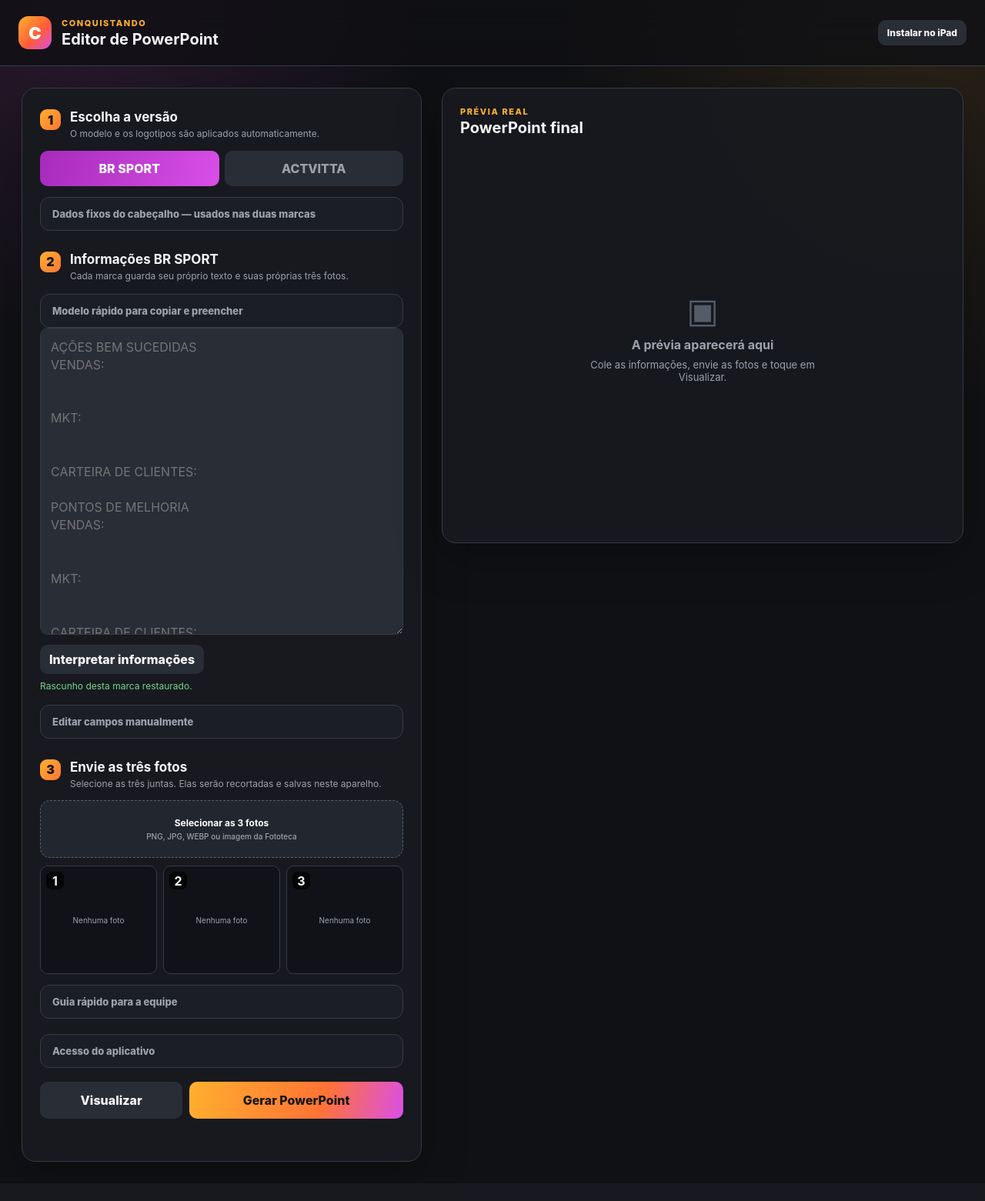
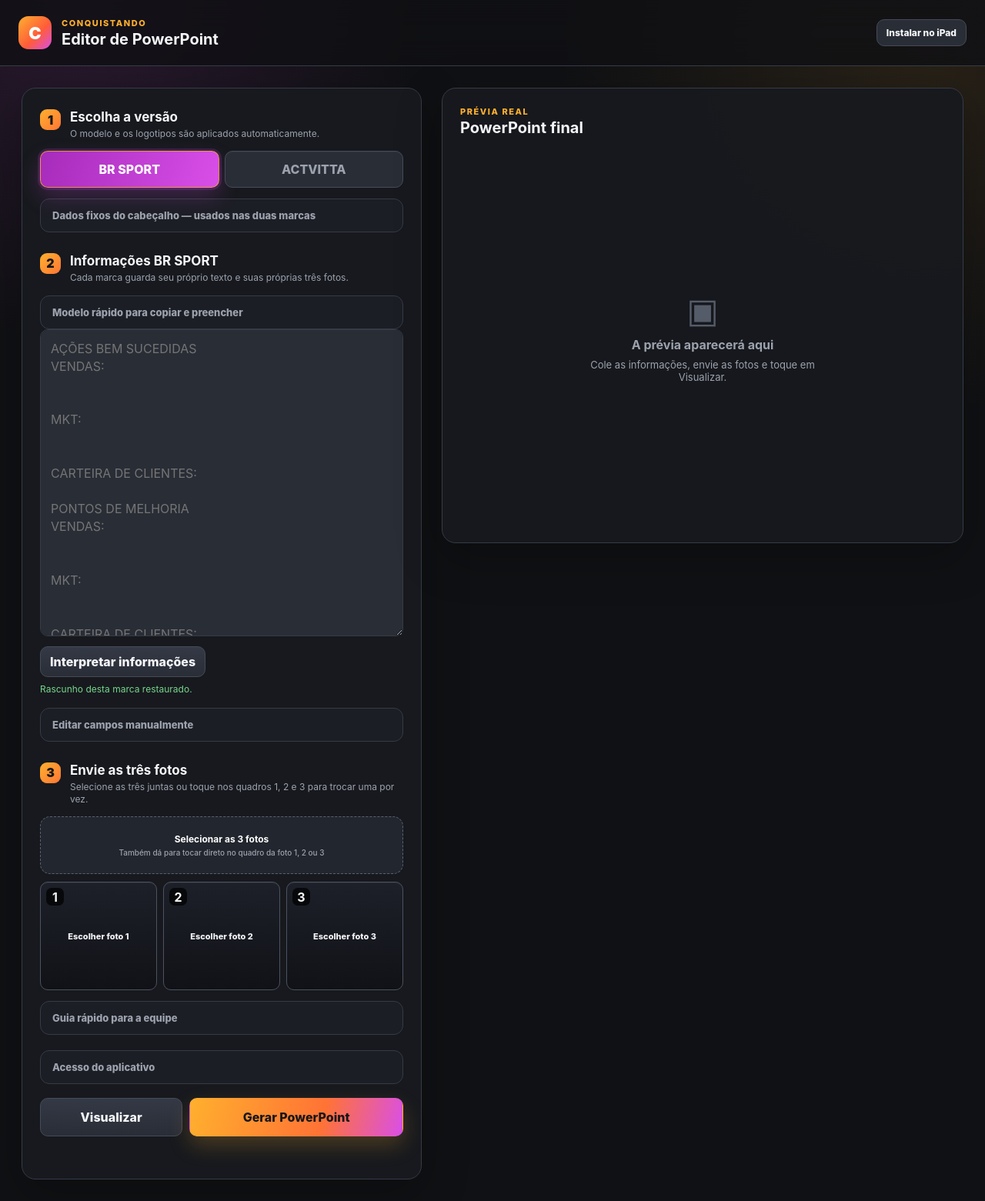
Before and after one commit to nimotodagod-rgb/nimo, a Flask app: page / in a window 1280 px wide. Shown: the whole page at 77% size. Before the commit the page ends 1538 px from the top, so only its background shows below. Run offline with Flask 3, Linux system fonts and the light colour scheme.

Commit message:
Melhorar selecao de fotos e botoes

```diff
--- a/web/static/app.js
+++ b/web/static/app.js
@@ -240,12 +240,16 @@ function openPhotoDatabase() {
 
 async function saveBrandPhotos(brand) {
   const database = await openPhotoDatabase();
-  const photos = state.drafts[brand].photos.map((file, index) => ({
-    blob: file,
-    name: file.name || `foto-${index + 1}.jpg`,
-    type: file.type || "image/jpeg",
-    lastModified: file.lastModified || Date.now(),
-  }));
+  const photos = normalizePhotoList(state.drafts[brand].photos).map((file, index) =>
+    file
+      ? {
+          blob: file,
+          name: file.name || `foto-${index + 1}.jpg`,
+          type: file.type || "image/jpeg",
+          lastModified: file.lastModified || Date.now(),
+        }
+      : null
+  );
   await new Promise((resolve, reject) => {
     const transaction = database.transaction(PHOTO_STORE, "readwrite");
     transaction.objectStore(PHOTO_STORE).put({ brand, photos });
@@ -266,12 +270,13 @@ async function readBrandPhotos(brand) {
     request.onerror = () => reject(request.error || new Error("Falha ao ler as fotos."));
   });
   if (!record?.photos?.length) return [];
-  return record.photos.map(
-    (item, index) =>
-      new File([item.blob], item.name || `foto-${index + 1}.jpg`, {
+  return normalizePhotoList(record.photos).map((item, index) =>
+    item?.blob
+      ? new File([item.blob], item.name || `foto-${index + 1}.jpg`, {
         type: item.type || item.blob?.type || "image/jpeg",
         lastModified: item.lastModified || Date.now(),
       })
+      : null
   );
 }
 
@@ -296,6 +301,14 @@ function setBusy(value) {
   $("#busy").hidden = !value;
   $("#previewButton").disabled = value;
   $("#generateButton").disabled = value;
+}
+
+function normalizePhotoList(photos = []) {
+  return [0, 1, 2].map((index) => photos[index] || null);
+}
+
+function hasThreePhotos(photos = []) {
+  return normalizePhotoList(photos).every(Boolean);
 }
 
 function buildCaptionEditor() {
@@ -464,20 +477,36 @@ async function interpret(force = false) {
 }
 
 function renderPhotos() {
-  const photos = activeDraft().photos;
+  const photos = normalizePhotoList(activeDraft().photos);
   const slots = $$("#photoGrid .photo-slot");
   slots.forEach((slot, index) => {
     const file = photos[index];
     const number = `<b>${index + 1}</b>`;
     if (!file) {
-      slot.innerHTML = `${number}<span>Nenhuma foto</span>`;
+      slot.classList.remove("has-photo");
+      slot.innerHTML = `${number}<span>Escolher foto ${index + 1}</span>`;
       return;
     }
     const url = URL.createObjectURL(file);
+    slot.classList.add("has-photo");
     slot.innerHTML = `${number}<img alt="Foto ${index + 1}">`;
     slot.querySelector("img").src = url;
     slot.querySelector("img").onload = () => URL.revokeObjectURL(url);
   });
+}
+
+async function savePhotoSelection(brand, successMessage) {
+  renderPhotos();
+  schedulePreview();
+  setDraftStatus("Salvando fotos…");
+  try {
+    await saveBrandPhotos(brand);
+    setMessage(successMessage, "success");
+    setDraftStatus("Texto e fotos salvos neste aparelho.", "success");
+  } catch (_error) {
+    setMessage("As fotos foram selecionadas, mas não puderam ser salvas.", "error");
+    setDraftStatus("Mantenha o aplicativo aberto até gerar o PowerPoint.", "error");
+  }
 }
 
 function element(tag, className = "", text = "") {
@@ -527,7 +556,7 @@ function createPhotoSlide(data) {
   const slide = element("article", "ppt-slide");
   addSlideHeader(slide, "Imagens", data);
   const grid = element("div", "ppt-photos");
-  activeDraft().photos.forEach((file, index) => {
+  normalizePhotoList(activeDraft().photos).forEach((file, index) => {
     const figure = element("figure", "ppt-photo");
     const image = element("img");
     image.alt = `Foto ${index + 1}`;
@@ -565,7 +594,7 @@ function validatePreviewData(data) {
 
 async function renderPreview({ automatic = false } = {}) {
   const draft = activeDraft();
-  if (draft.photos.length !== 3) throw new Error("Selecione exatamente três fotos.");
+  if (!hasThreePhotos(draft.photos)) throw new Error("Selecione exatamente três fotos.");
   await interpret(false);
   const data = collectFields();
   draft.data = data;
@@ -591,7 +620,7 @@ async function renderPreview({ automatic = false } = {}) {
 let previewTimer = null;
 function schedulePreview() {
   clearTimeout(previewTimer);
-  if (activeDraft().photos.length !== 3 || !$("#quickText").value.trim()) return;
+  if (!hasThreePhotos(activeDraft().photos) || !$("#quickText").value.trim()) return;
   previewTimer = setTimeout(async () => {
     try {
       await renderPreview({ automatic: true });
@@ -629,7 +658,7 @@ async function prepareBrandDraft(brand) {
   const draft = state.drafts[brand];
   const text = draft.text.trim();
   if (!text) throw new Error(`${brandLabel(brand)}: cole as informações.`);
-  if (draft.photos.length !== 3) {
+  if (!hasThreePhotos(draft.photos)) {
     throw new Error(`${brandLabel(brand)}: selecione exatamente três fotos.`);
   }
   if (!draft.parsed || draft.textVersion !== text) {
@@ -662,7 +691,7 @@ async function processBrandPowerPoint(brand, draft) {
   form.append("mode", "generate");
   form.append("text", draft.text);
   form.append("parsed_json", JSON.stringify(draft.data));
-  draft.photos.forEach((photo) => form.append("photos", photo, photo.name));
+  normalizePhotoList(draft.photos).forEach((photo) => form.append("photos", photo, photo.name));
 
   const response = await fetch("/api/process", {
     method: "POST",
@@ -841,7 +870,7 @@ $("#photos").addEventListener("change", async (event) => {
   const brand = state.brand;
   const draft = activeDraft();
   if (files.length !== 3) {
-    draft.photos = [];
+    draft.photos = [null, null, null];
     renderPhotos();
     setMessage("Selecione exatamente três fotos.", "error");
     try {
@@ -851,18 +880,26 @@ $("#photos").addEventListener("change", async (event) => {
     }
     return;
   }
-  draft.photos = files;
-  renderPhotos();
-  schedulePreview();
-  setDraftStatus("Salvando as três fotos…");
-  try {
-    await saveBrandPhotos(brand);
-    setMessage("Três fotos selecionadas.", "success");
-    setDraftStatus("Texto e fotos salvos neste aparelho.", "success");
-  } catch (_error) {
-    setMessage("As fotos foram selecionadas, mas não puderam ser salvas.", "error");
-    setDraftStatus("Mantenha o aplicativo aberto até gerar o PowerPoint.", "error");
-  }
+  draft.photos = normalizePhotoList(files);
+  await savePhotoSelection(brand, "Três fotos selecionadas.");
+});
+$$("#photoGrid .photo-slot").forEach((slot) => {
+  slot.addEventListener("click", () => {
+    const index = Number(slot.dataset.photoIndex);
+    $(`#photoSingle${index}`).click();
+  });
+});
+$$(".single-photo-input").forEach((input, index) => {
+  input.addEventListener("change", async (event) => {
+    const file = event.target.files?.[0];
+    if (!file) return;
+    const brand = state.brand;
+    const draft = activeDraft();
+    draft.photos = normalizePhotoList(draft.photos);
+    draft.photos[index] = file;
+    event.target.value = "";
+    await savePhotoSelection(brand, `Foto ${index + 1} selecionada.`);
+  });
 });
 $("#previewButton").addEventListener("click", guardedPreview);
 $("#generateButton").addEventListener("click", () => $("#generateDialog").showModal());
--- a/web/static/styles.css
+++ b/web/static/styles.css
@@ -108,22 +108,29 @@ h2 { margin: 0; font-size: 17px; }
   gap: 7px;
 }
 button, .ghost {
-  border: 0;
+  border: 1px solid transparent;
   border-radius: 10px;
   cursor: pointer;
   text-decoration: none;
   font-weight: 800;
-  transition: transform .12s, filter .12s, background .12s;
+  transition: transform .12s, filter .12s, background .12s, border-color .12s, box-shadow .12s;
 }
 button:active, .ghost:active { transform: scale(.985); }
 .brand-option, .secondary, .ghost {
+  border-color: #454b58;
   color: var(--text);
   background: var(--input);
 }
-.brand-option { padding: 13px; color: var(--muted); }
+.brand-option {
+  padding: 13px;
+  color: var(--muted);
+  box-shadow: inset 0 1px 0 rgba(255,255,255,.04);
+}
 .brand-option.active {
+  border-color: rgba(255,176,46,.72);
   color: white;
   background: linear-gradient(110deg, #a62bbb, var(--pink));
+  box-shadow: 0 0 0 3px rgba(217,79,232,.16), 0 12px 28px rgba(217,79,232,.22);
 }
 textarea, input {
   width: 100%;
@@ -250,10 +257,12 @@ details h3 {
   border-radius: 13px;
   background: rgba(41,45,54,.7);
   cursor: pointer;
+  transition: transform .12s, filter .12s, border-color .12s, box-shadow .12s;
 }
 .upload input { display: none; }
 .upload strong { color: white; }
 .upload small { color: var(--muted); font-weight: 500; }
+.single-photo-input { display: none; }
 .photo-grid {
   display: grid;
   grid-template-columns: repeat(3, 1fr);
@@ -266,9 +275,11 @@ details h3 {
   place-items: center;
   position: relative;
   overflow: hidden;
-  border: 1px solid var(--line);
+  border: 1px solid #4b5261;
   border-radius: 10px;
-  background: #111217;
+  background: linear-gradient(180deg, #1d2029, #111217);
+  color: var(--text);
+  box-shadow: inset 0 1px 0 rgba(255,255,255,.05);
 }
 .photo-slot b {
   position: absolute;
@@ -282,10 +293,29 @@ details h3 {
   background: rgba(0,0,0,.72);
   z-index: 2;
 }
+.photo-slot.has-photo {
+  border-color: rgba(118,213,139,.72);
+  box-shadow: 0 0 0 2px rgba(118,213,139,.08), inset 0 1px 0 rgba(255,255,255,.05);
+}
+.photo-slot.has-photo::after {
+  content: "trocar";
+  position: absolute;
+  right: 7px;
+  bottom: 7px;
+  z-index: 2;
+  padding: 3px 6px;
+  border-radius: 999px;
+  background: rgba(0,0,0,.68);
+  color: white;
+  font-size: 9px;
+  font-weight: 800;
+  text-transform: uppercase;
+}
 .photo-slot span {
   max-width: 90%;
-  color: var(--muted);
-  font-size: 10px;
+  color: #f0f2f6;
+  font-size: 11px;
+  font-weight: 800;
   text-align: center;
 }
 .photo-slot img { width: 100%; height: 100%; object-fit: cover; }
@@ -302,8 +332,16 @@ details h3 {
 .primary {
   color: #171717;
   background: linear-gradient(105deg, var(--orange), #ff7335 62%, var(--pink));
+  box-shadow: 0 12px 28px rgba(255,176,46,.22);
 }
-.secondary:hover, .ghost:hover { filter: brightness(1.15); }
+.secondary {
+  background: linear-gradient(180deg, #343946, #292d36);
+}
+.secondary:hover, .ghost:hover, .brand-option:hover, .photo-slot:hover, .upload:hover {
+  filter: brightness(1.12);
+  transform: translateY(-1px);
+}
+.primary:hover { filter: brightness(1.08); }
 .small { padding: 9px 12px; font-size: 12px; }
 .message { min-height: 20px; margin: 12px 0 0; color: var(--muted); font-size: 13px; }
 .message.error { color: #ff7979; }
--- a/web/static/sw.js
+++ b/web/static/sw.js
@@ -1,4 +1,4 @@
-const CACHE = "conquistando-v18";
+const CACHE = "conquistando-v19";
 const STATIC = [
   "/",
   "/static/styles.css",
--- a/web/templates/index.html
+++ b/web/templates/index.html
@@ -143,18 +143,21 @@ Pares:"></textarea>
         <span>3</span>
         <div>
           <h2>Envie as três fotos</h2>
-          <p>Selecione as três juntas. Elas serão recortadas e salvas neste aparelho.</p>
+          <p>Selecione as três juntas ou toque nos quadros 1, 2 e 3 para trocar uma por vez.</p>
         </div>
       </div>
       <label class="upload">
         <input id="photos" type="file" accept="image/*" multiple>
         <strong>Selecionar as 3 fotos</strong>
-        <small>PNG, JPG, WEBP ou imagem da Fototeca</small>
+        <small>Também dá para tocar direto no quadro da foto 1, 2 ou 3</small>
       </label>
+      <input class="single-photo-input" id="photoSingle0" type="file" accept="image/*">
+      <input class="single-photo-input" id="photoSingle1" type="file" accept="image/*">
+      <input class="single-photo-input" id="photoSingle2" type="file" accept="image/*">
       <div class="photo-grid" id="photoGrid">
-        <div class="photo-slot"><b>1</b><span>Nenhuma foto</span></div>
-        <div class="photo-slot"><b>2</b><span>Nenhuma foto</span></div>
-        <div class="photo-slot"><b>3</b><span>Nenhuma foto</span></div>
+        <button class="photo-slot" type="button" data-photo-index="0"><b>1</b><span>Escolher foto 1</span></button>
+        <button class="photo-slot" type="button" data-photo-index="1"><b>2</b><span>Escolher foto 2</span></button>
+        <button class="photo-slot" type="button" data-photo-index="2"><b>3</b><span>Escolher foto 3</span></button>
       </div>
 
       <details class="usage-guide">
```
